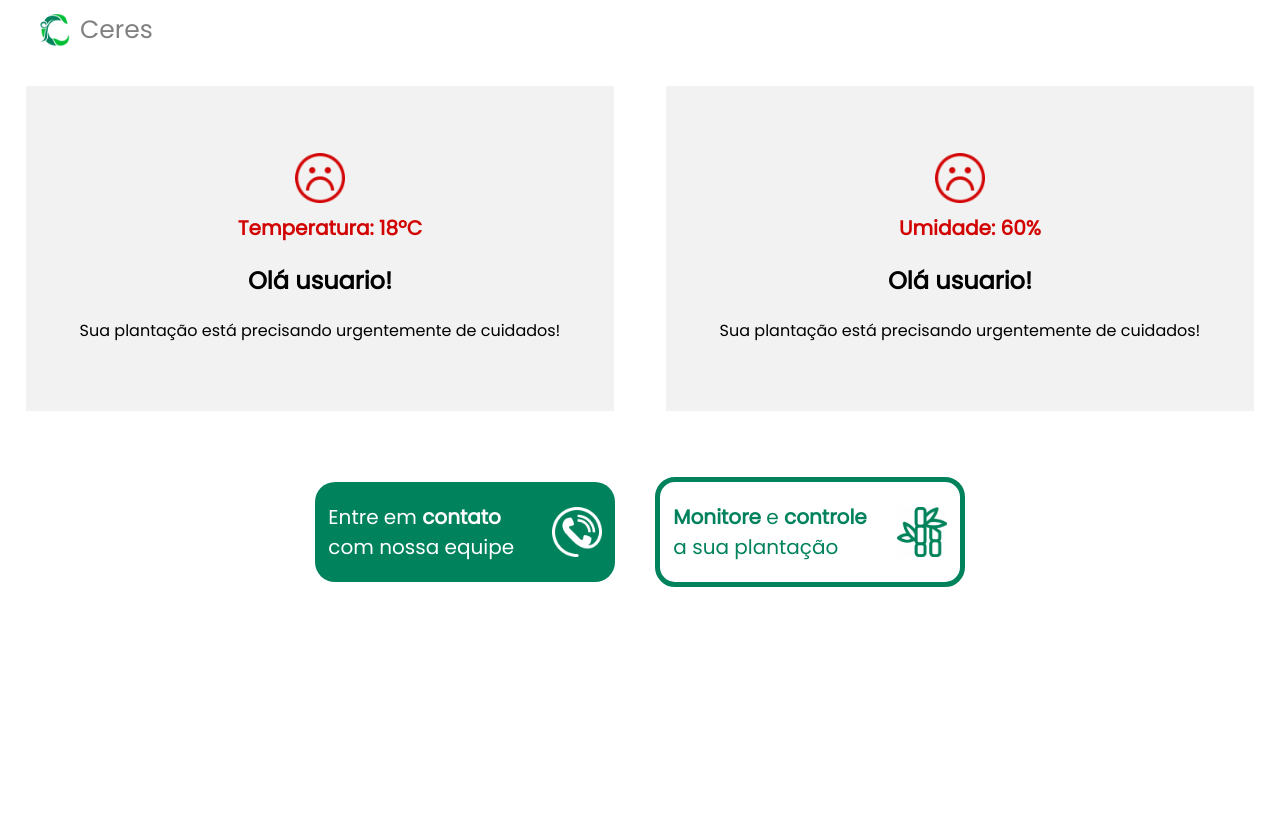
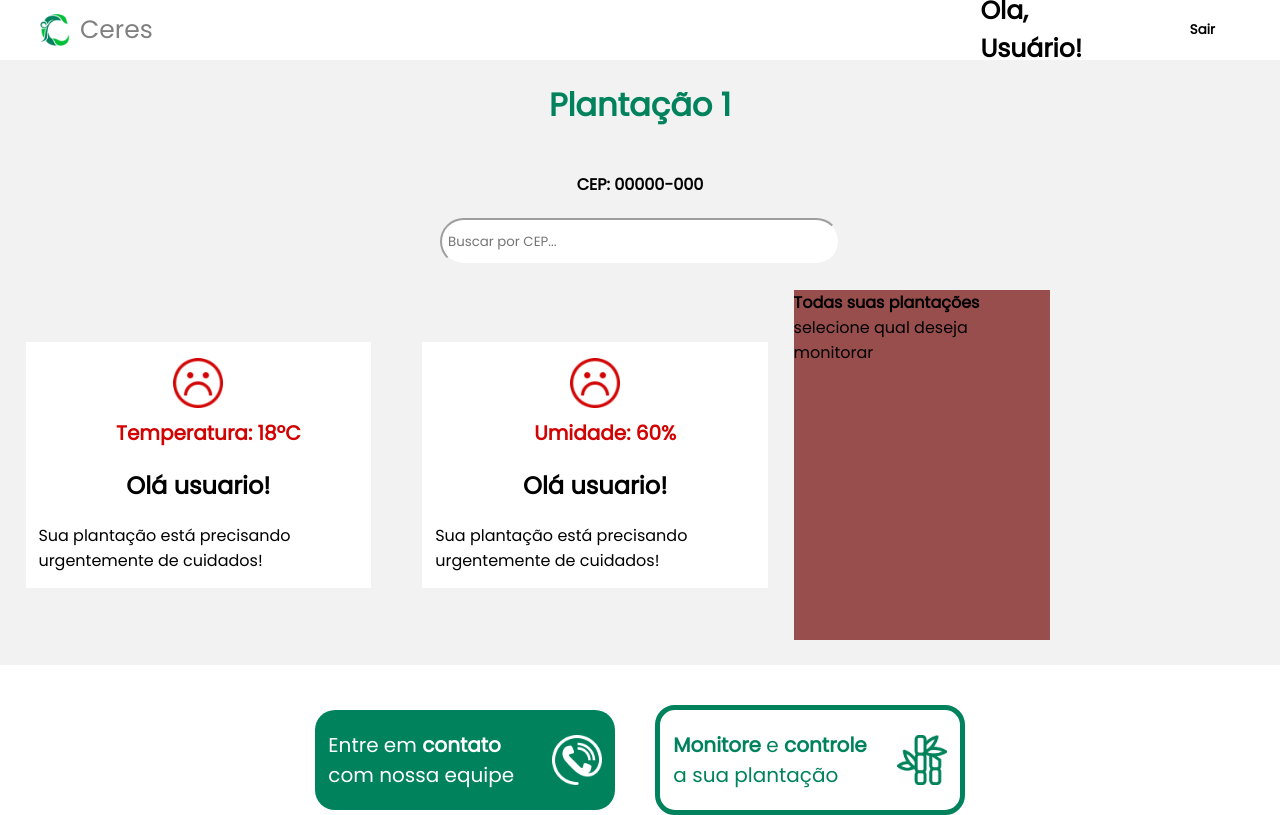
Before and after one commit to matheus-rosa11/Projeto-Ceres, a website: page CERES - Site/public/dashboard/index_restrita.html in a window 1280 px wide. Drawn offline with Linux system fonts and the light colour scheme.

Commit message:
atualização da index restrita incompleta

```diff
--- a/CERES - Site/public/dashboard/index_restrita.html
+++ b/CERES - Site/public/dashboard/index_restrita.html
@@ -1,5 +1,5 @@
 <!DOCTYPE html>
-<html lang="en">
+<html lang="pt">
 
 <head>
     <meta charset="UTF-8">
@@ -14,7 +14,16 @@
     <header>
         <img src="../resources/img/LogoCeres.png" alt="">
         <span>Ceres</span>
+        &nbsp;&nbsp;&nbsp;&nbsp;&nbsp;&nbsp;&nbsp;&nbsp;&nbsp;&nbsp;&nbsp;&nbsp;&nbsp;&nbsp;&nbsp;&nbsp;&nbsp;&nbsp;&nbsp;&nbsp;&nbsp;&nbsp;&nbsp;&nbsp;&nbsp;&nbsp;&nbsp;&nbsp;&nbsp;&nbsp;&nbsp;&nbsp;&nbsp;&nbsp;&nbsp;&nbsp;&nbsp;&nbsp;&nbsp;&nbsp;&nbsp;&nbsp;&nbsp;&nbsp;&nbsp;&nbsp;&nbsp;&nbsp;&nbsp;&nbsp;&nbsp;&nbsp;&nbsp;&nbsp;&nbsp;&nbsp;&nbsp;&nbsp;&nbsp;&nbsp;&nbsp;&nbsp;&nbsp;&nbsp;&nbsp;&nbsp;&nbsp;&nbsp;&nbsp;&nbsp;&nbsp;&nbsp;&nbsp;&nbsp;&nbsp;&nbsp;&nbsp;&nbsp;&nbsp;&nbsp;&nbsp;&nbsp;&nbsp;&nbsp;&nbsp;&nbsp;&nbsp;&nbsp;&nbsp;&nbsp;&nbsp;&nbsp;&nbsp;&nbsp;&nbsp;&nbsp;&nbsp;&nbsp;&nbsp;&nbsp;&nbsp;&nbsp;&nbsp;&nbsp;&nbsp;&nbsp;&nbsp;&nbsp;&nbsp;&nbsp;&nbsp;&nbsp;&nbsp;&nbsp;&nbsp;&nbsp;&nbsp;&nbsp;&nbsp;&nbsp;&nbsp;&nbsp;&nbsp;&nbsp;
+        <b>Ola, Usuário!</b>&nbsp;&nbsp;&nbsp;&nbsp;&nbsp;&nbsp;&nbsp;&nbsp;&nbsp;&nbsp;
+        <button class="but" onclick="sair()"><b>Sair</b></button>
     </header>
+
+    <div class="nav">
+        <h1>Plantação 1</h1>
+        <h4>CEP: 00000-000</h4>
+        <input type="text" class="barraPesquisa" id="inp_restrita" placeholder="Buscar por CEP...">
+    </div>
 
     <div class="container">
         <div class="container2">
@@ -45,6 +54,8 @@
             <div>Sua plantação está precisando urgentemente de cuidados!</div>
         </div>
 
+
+
         <div class="container3">
 
             <div class="msg2"><img src="../resources/img/triste.png" alt="">
@@ -55,6 +66,15 @@
             </div>
             <h2>Olá usuario!</h2>
             <div>Sua plantação está precisando urgentemente de cuidados!</div>
+
+        </div>
+
+        <div class="container4">
+            <b>Todas suas plantações</b>
+            selecione qual deseja monitorar
+            <div>
+
+            </div>
 
         </div>
     </div>
--- a/CERES - Site/public/resources/css/indexRestrita_style.css
+++ b/CERES - Site/public/resources/css/indexRestrita_style.css
@@ -30,16 +30,55 @@ header img{
     width: 30px;
 }
 
+.nav {
+    background-color: #F3F2F2;
+    display: flex;
+    flex-direction: column;
+    align-items: center;
+
+}
+
+.nav h1 {
+    color: #00825D;
+}
+
+.nav h4 {
+    color: #000000;
+}
+
+.nav input {
+    justify-content: center;
+}
+
 .container {
     display: flex;
+    height: 400px;
+    width: 100%;
+    align-items: center;
+    background-color: #F3F2F2;
+
+}
+
+ .nav .barraPesquisa {
+    display: flex;
+    padding: 0.50%;
+    margin: 0%;
+    align-self: center;
+    height: 30px;
+    width: 30%;
+    border-radius: 35px;
+    color: #000000;
+    font-family: 'Poppins',sans-serif;
+    border-color: #F3F2F2;
+
 }
 
 .container2{
     padding: 1%;
     margin: 2%;
-    width: 45%;
-    height: 300px;
-    background-color: #F3F2F2;
+    width: 25%;
+    height: 220px;
+    background-color: #ffffff;
 
     display: flex;
     flex-direction: column;
@@ -50,14 +89,26 @@ header img{
 .container3{
     padding: 1%;
     margin: 2%;
-    width: 45%;
-    height: 300px;
-    background-color: #F3F2F2;
+    width: 25%;
+    height: 220px;
+    background-color: #ffffff;
 
     display: flex;
     flex-direction: column;
     justify-content: center;
     align-items: center;
+}
+
+.container4 {
+    display: flex;
+    flex-direction: column;
+    align-items: flex-start;
+    justify-content: flex-start;
+
+    background-color: #994e4e;
+    width: 20%;
+    height: 350px;
+
 }
 
 .container2 .msg{
@@ -184,3 +235,15 @@ a{
 .dashboard img{
     width: 50px;
 }
+
+.but {
+    color: #000000;
+    font-family: 'Poppins',sans-serif;
+    background-color: #fff;
+    text-align: none;
+
+    width: 8%;
+    height: 70%;
+    border-radius: 18px;
+    border-style: none;
+}
```
